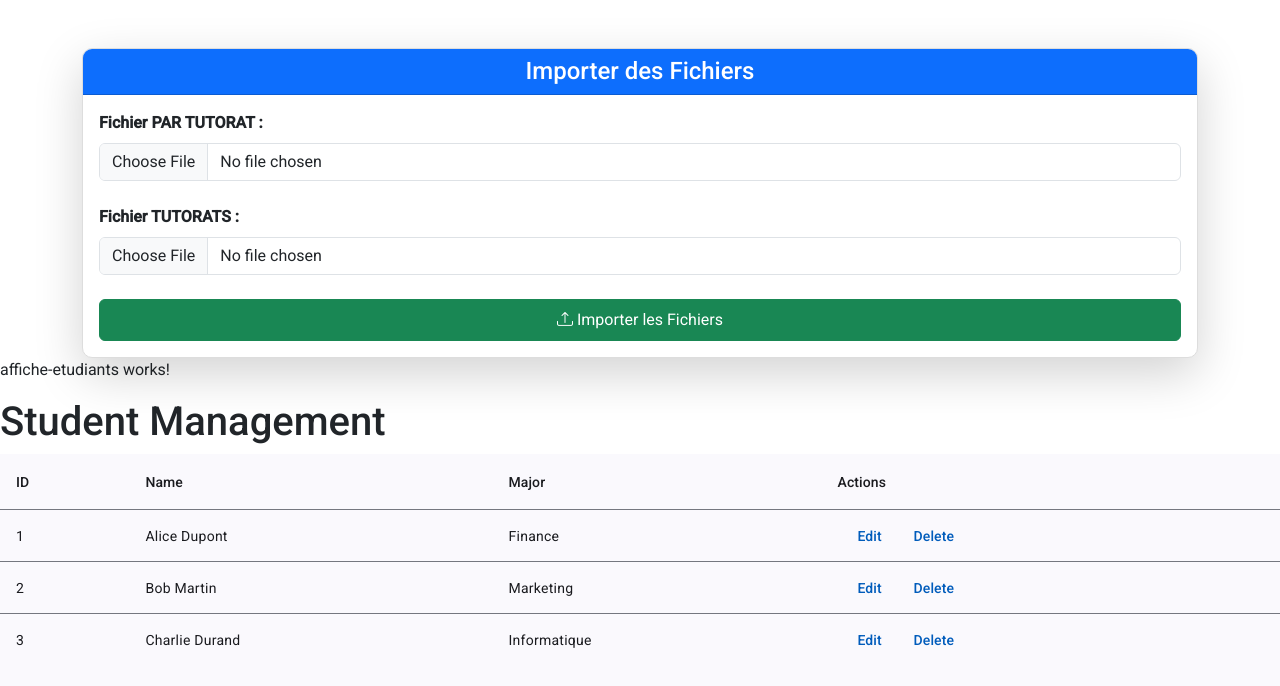
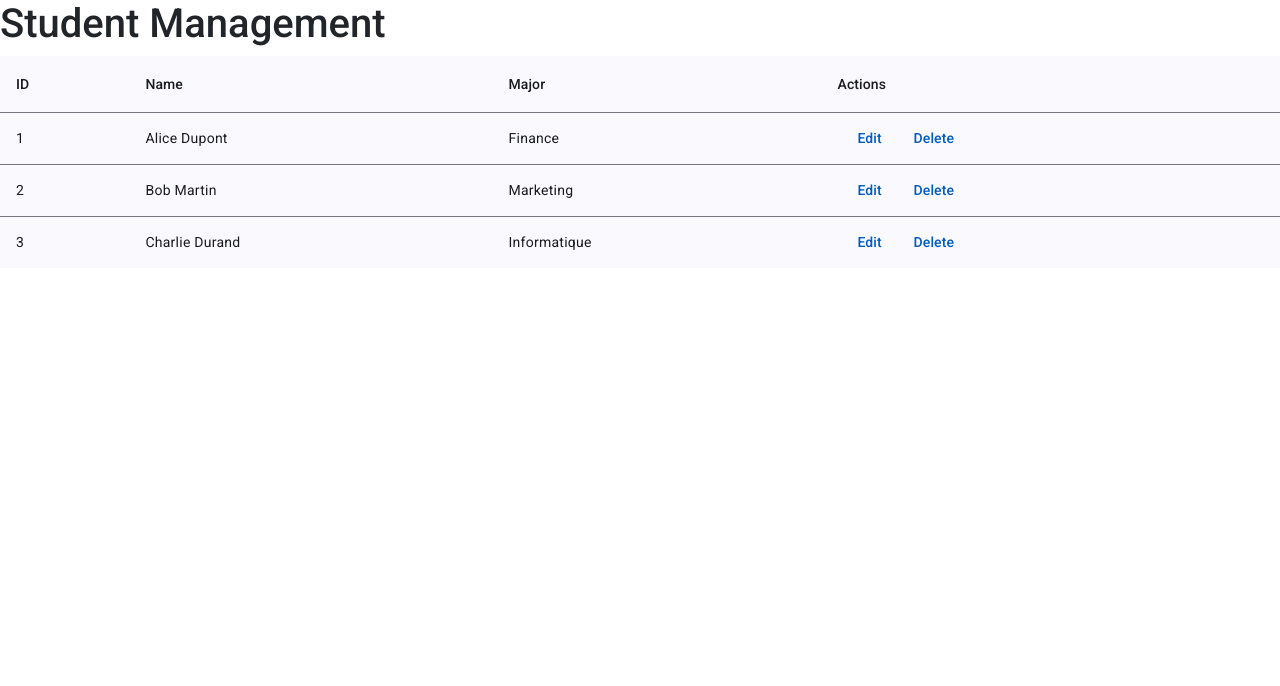
Before and after one commit to z-cyrine/Cassiopee, an Angular app in the folder gestion-tutorat-front/: page /etudiants/all in a window 1280 px wide. Shown: the top 686 px of the page. Built offline with nearby package versions, Linux system fonts and the light colour scheme.

Commit message:
set up du router

```diff
--- a/gestion-tutorat-front/src/app/affiche-etudiants/affiche-etudiants.component.html
+++ b/gestion-tutorat-front/src/app/affiche-etudiants/affiche-etudiants.component.html
@@ -1,4 +1,3 @@
-<p>affiche-etudiants works!</p>
 <h1>Student Management</h1>
 <app-table
   [columns]="columns"
--- a/gestion-tutorat-front/src/app/app.component.html
+++ b/gestion-tutorat-front/src/app/app.component.html
@@ -1,4 +1,3 @@
-<app-import></app-import>
 
-<app-affiche-etudiants></app-affiche-etudiants>
-<app-table></app-table>
+
+<router-outlet></router-outlet>
--- a/gestion-tutorat-front/src/app/app.component.ts
+++ b/gestion-tutorat-front/src/app/app.component.ts
@@ -1,15 +1,14 @@
 import { Component } from '@angular/core';
 import { RouterOutlet } from '@angular/router';
 import { ImportComponent } from './components/import/import.component';
-import { AfficheEtudiantsComponent } from "./affiche-etudiants/affiche-etudiants.component";
-import { TableComponent } from "./shared/table/table.component";
+import { RouterModule } from '@angular/router';
 
 @Component({
   selector: 'app-root',
   templateUrl: './app.component.html',
   styleUrl: './app.component.css',
   standalone: true,
-  imports: [ImportComponent, AfficheEtudiantsComponent, TableComponent],
+  imports: [ImportComponent, RouterModule],
 })
 export class AppComponent {
   title = 'gestion-tutorat-front';
--- a/gestion-tutorat-front/src/main.ts
+++ b/gestion-tutorat-front/src/main.ts
@@ -2,7 +2,21 @@ import { bootstrapApplication } from '@angular/platform-browser';
 import { AppComponent } from './app/app.component';
 import { provideHttpClient } from '@angular/common/http';
 import { provideAnimationsAsync } from '@angular/platform-browser/animations/async';
+import { provideRouter, Routes } from '@angular/router';
+import { AfficheEtudiantsComponent } from './app/affiche-etudiants/affiche-etudiants.component';
+import { ImportComponent } from './app/components/import/import.component';
+
+const routes: Routes = [
+  { path: '', component: AppComponent },
+  { path: 'etudiants/all', component: AfficheEtudiantsComponent },
+  { path: 'importer', component: ImportComponent },
+  { path: '**', redirectTo: '' },
+];
 
 bootstrapApplication(AppComponent, {
-  providers: [provideHttpClient(), provideAnimationsAsync(), provideAnimationsAsync()],
+  providers: [
+    provideHttpClient(),
+    provideAnimationsAsync(),
+    provideRouter(routes),
+  ],
 }).catch((err) => console.error(err));
```
